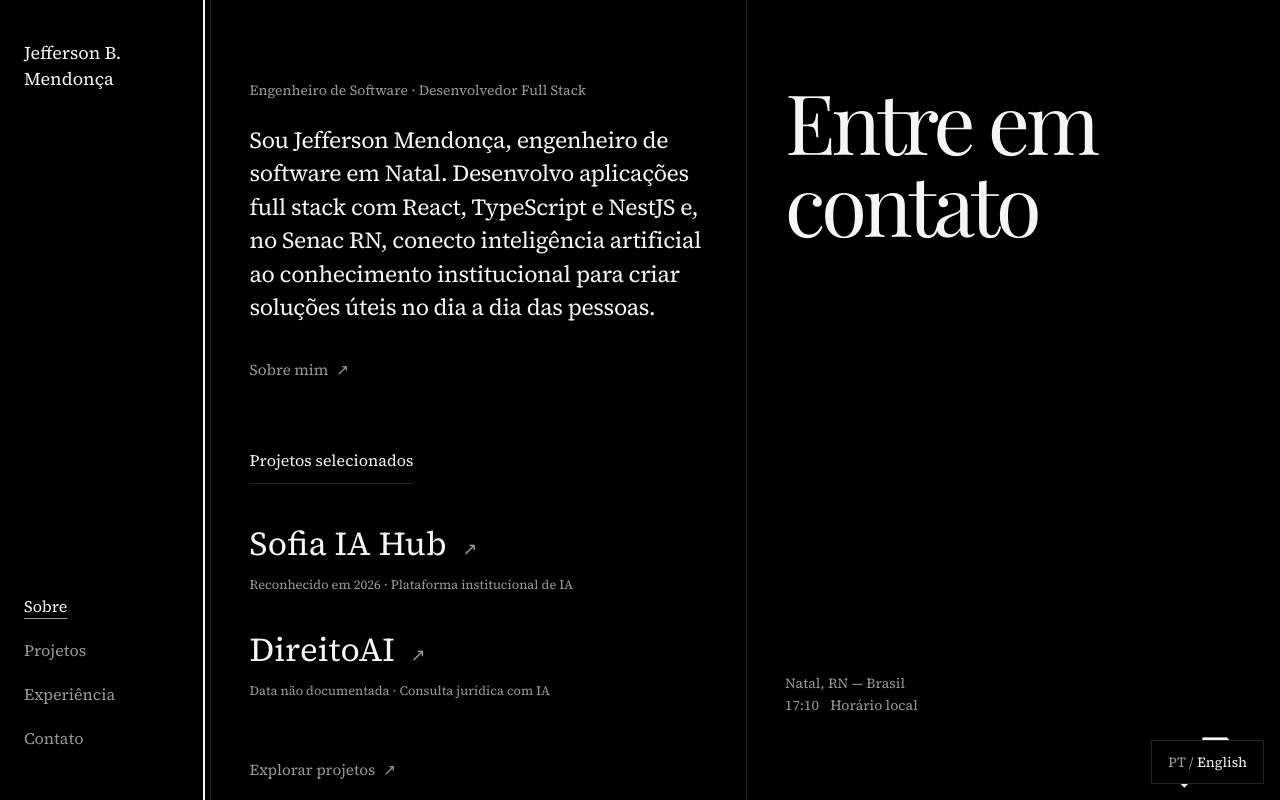
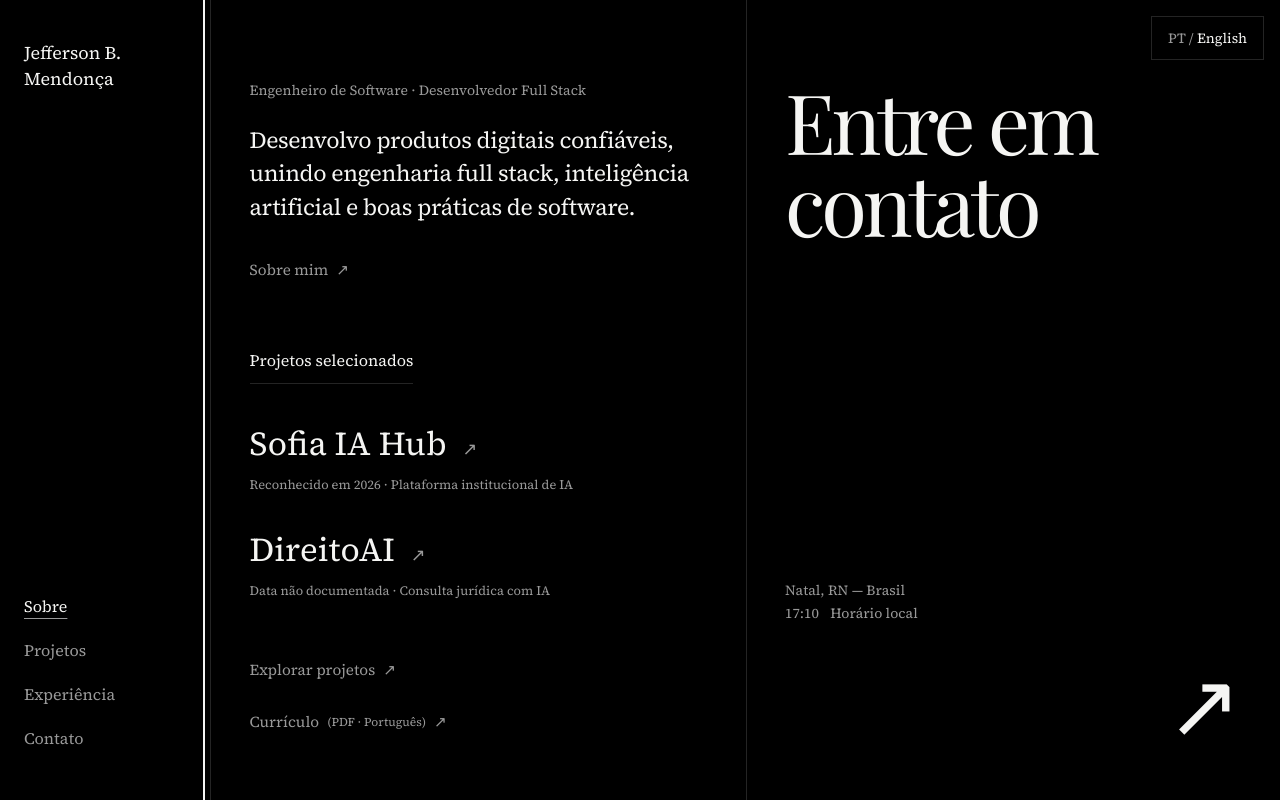
Before and after one commit to Jelff/codefolio, a React (Vite) app: page / in a window 1280 px wide. Shown: the top 800 px of the page. Built offline with nearby package versions, Linux system fonts and the light colour scheme.

Commit message:
feat: atulizando readme

```diff
--- a/src/data/portuguese.ts
+++ b/src/data/portuguese.ts
@@ -5,7 +5,7 @@ export const personal: typeof english.personal = {
   ...english.personal,
   role: "Engenheiro de Software · Desenvolvedor Full Stack",
   introduction:
-    "Sou Jefferson Mendonça, engenheiro de software em Natal. Desenvolvo aplicações full stack com React, TypeScript e NestJS e, no Senac RN, conecto inteligência artificial ao conhecimento institucional para criar soluções úteis no dia a dia das pessoas.",
+    "Desenvolvo produtos digitais confiáveis, unindo engenharia full stack, inteligência artificial e boas práticas de software.",
   location: "Natal, RN — Brasil",
   resume: "/jefferson-mendonca-resume-pt.pdf",
   about: [
--- a/src/data/profile.ts
+++ b/src/data/profile.ts
@@ -2,7 +2,7 @@ export const personal = {
   name: "Jefferson B. Mendonça",
   role: "Software Engineer · Full Stack Developer",
   introduction:
-    "I’m Jefferson Mendonça, a software engineer based in Natal, Brazil. I build full-stack applications with React, TypeScript and NestJS. At Senac RN, I connect artificial intelligence with institutional knowledge to create useful tools for people’s everyday work.",
+    "I build reliable digital products, connecting full-stack engineering, artificial intelligence and thoughtful software practices.",
   location: "Natal, RN — Brazil",
   email: "jelffdev@gmail.com",
   resume: "/jefferson-mendonca-resume-en.pdf",
--- a/src/index.css
+++ b/src/index.css
@@ -94,6 +94,7 @@ section {
   text-decoration-color: var(--color-muted);
 }
 .mobile-navigation {
+  padding-top: 3rem;
   text-align: right;
 }
 .mobile-navigation button {
@@ -371,7 +372,7 @@ a:focus-visible .arrow {
 .language-switcher {
   position: fixed;
   right: max(1rem, env(safe-area-inset-right));
-  bottom: max(1rem, env(safe-area-inset-bottom));
+  top: max(1rem, env(safe-area-inset-top));
   z-index: 20;
   min-height: 44px;
   padding: 0.6rem 1rem;
@@ -386,9 +387,3 @@ a:focus-visible .arrow {
 .language-switcher:hover {
   border-color: var(--color-muted);
 }
-.main-content {
-  padding-bottom: 5rem;
-}
-.hero-arrow {
-  bottom: 5.5rem;
-}
```
Also changed, not shown: 2 other files (tests, documents, lock files or other folders).
